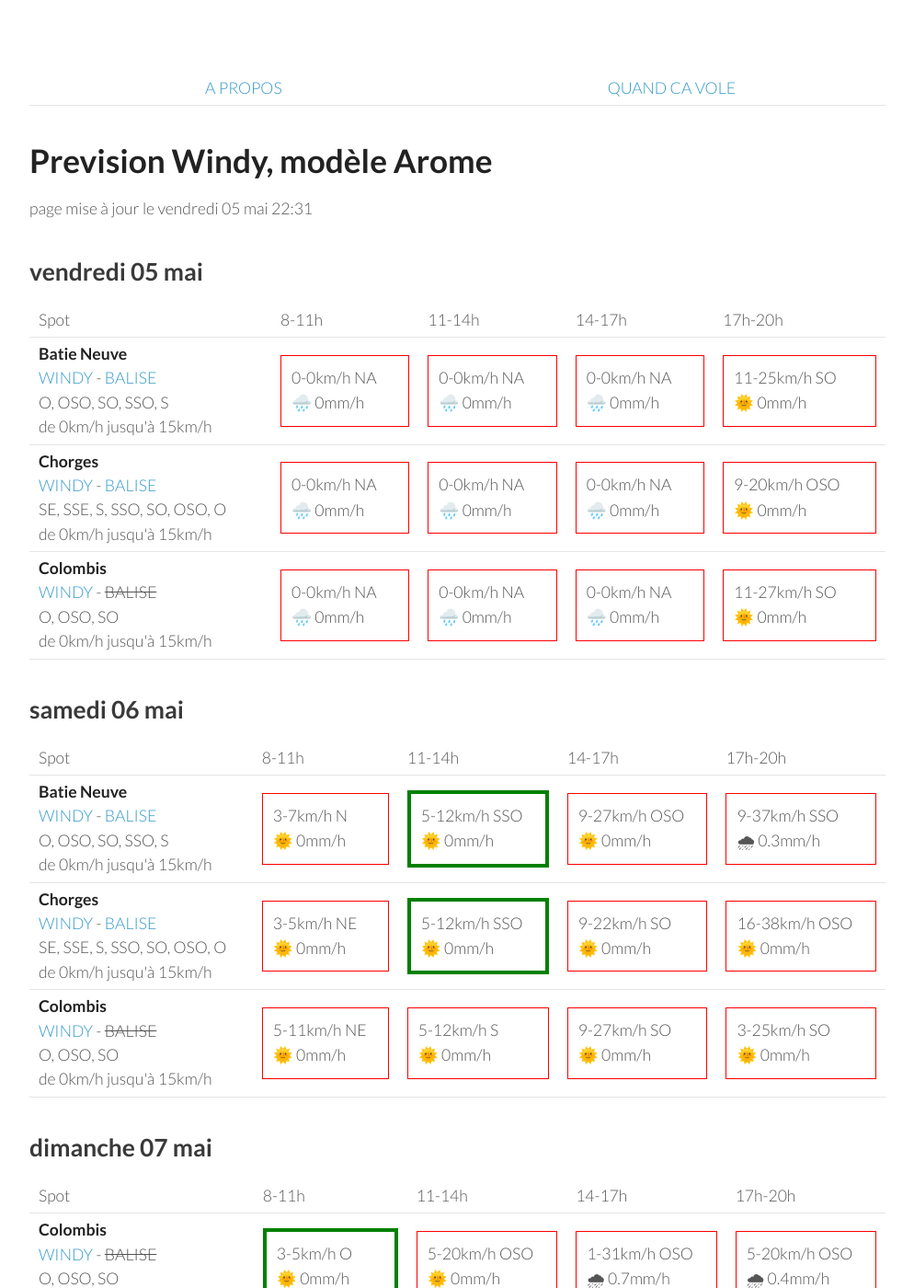
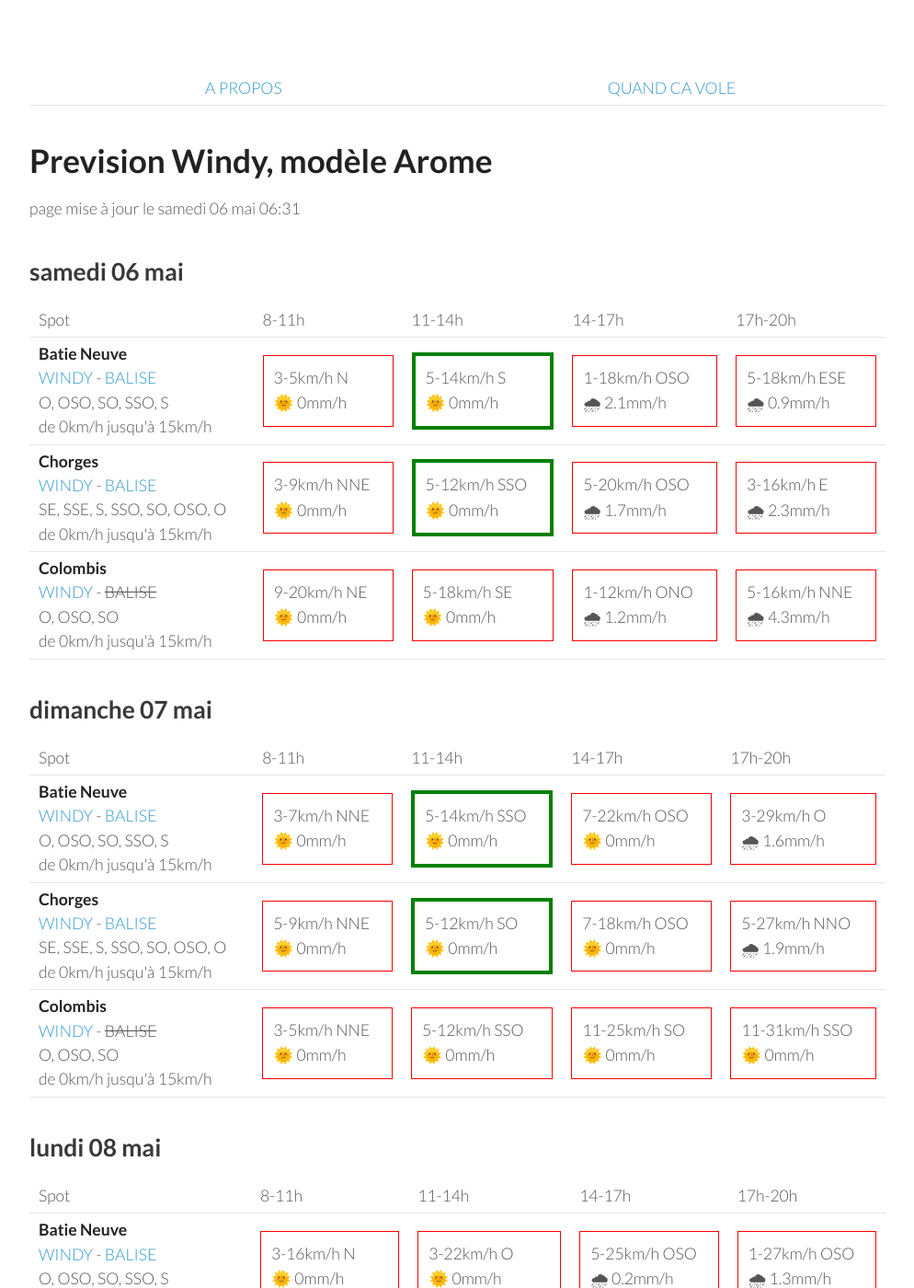
Before and after one commit to parapente-dans-le-nord/parapente-dans-le-nord.github.io, a Jekyll site: the page built from serre_poncon.markdown, in a window 1280 px wide and 1400 px high. Shown: the whole window at 92% size, without its empty margins (26-1020 px from the left). Built offline with Jekyll 4.4.1, drawn with Linux system fonts in a browser that asks for light colours; some of the changed text lies outside the part shown.

Commit message:
update index.markdown

```diff
--- a/serre_poncon.markdown
+++ b/serre_poncon.markdown
@@ -7,51 +7,8 @@ title:  "Tous les spots"
 {: .links}
 
 # Prevision Windy, modèle Arome
-page mise à jour le vendredi 05 mai 22:31
+page mise à jour le samedi 06 mai 06:31
 
-## vendredi 05 mai
-
-{::nomarkdown}
-<table>
-  <tbody>
-    <tr>
-      <td>Spot</td>
-      <td>8-11h</td>
-      <td>11-14h</td>
-      <td>14-17h</td>
-      <td>17h-20h</td>
-    </tr>
-<tr>
-        <td><strong>Batie Neuve</strong><br><a href="https://windy.com/44.584/6.236?44.559,6.262,10,m:eTtagly">WINDY</a> - <span class=""><a href="https://www.openwindmap.org/PP554">BALISE</a> </span><br> <span class="vent-favorable">O, OSO, SO, SSO, S</span><br><span class="force-vent">de 0km/h jusqu'à 15km/h</span> </td>
-
-            <td><div class="not-flyable"><p>0-0km/h NA</p><p>🌧️ 0mm/h</p></div></td>
-            <td><div class="not-flyable"><p>0-0km/h NA</p><p>🌧️ 0mm/h</p></div></td>
-            <td><div class="not-flyable"><p>0-0km/h NA</p><p>🌧️ 0mm/h</p></div></td>
-            <td><div class="not-flyable"><p>11-25km/h SO</p><p>🌞 0mm/h</p></div></td>
-
-    </tr>
-<tr>
-        <td><strong>Chorges</strong><br><a href="https://windy.com/44.578/6.280?44.559,6.262,10">WINDY</a> - <span class=""><a href="https://www.openwindmap.org/PP554">BALISE</a> </span><br> <span class="vent-favorable">SE, SSE, S, SSO, SO, OSO, O</span><br><span class="force-vent">de 0km/h jusqu'à 15km/h</span> </td>
-
-            <td><div class="not-flyable"><p>0-0km/h NA</p><p>🌧️ 0mm/h</p></div></td>
-            <td><div class="not-flyable"><p>0-0km/h NA</p><p>🌧️ 0mm/h</p></div></td>
-            <td><div class="not-flyable"><p>0-0km/h NA</p><p>🌧️ 0mm/h</p></div></td>
-            <td><div class="not-flyable"><p>9-20km/h OSO</p><p>🌞 0mm/h</p></div></td>
-
-    </tr>
-<tr>
-        <td><strong>Colombis</strong><br><a href="https://windy.com/44.494/6.216?44.559,6.262,10">WINDY</a> - <span class="no-balise"> BALISE </span><br> <span class="vent-favorable">O, OSO, SO</span><br><span class="force-vent">de 0km/h jusqu'à 15km/h</span> </td>
-
-            <td><div class="not-flyable"><p>0-0km/h NA</p><p>🌧️ 0mm/h</p></div></td>
-            <td><div class="not-flyable"><p>0-0km/h NA</p><p>🌧️ 0mm/h</p></div></td>
-            <td><div class="not-flyable"><p>0-0km/h NA</p><p>🌧️ 0mm/h</p></div></td>
-            <td><div class="not-flyable"><p>11-27km/h SO</p><p>🌞 0mm/h</p></div></td>
-
-    </tr>
-
-</tbody>
-</table>
-{:/}
 ## samedi 06 mai
 
 {::nomarkdown}
@@ -67,30 +24,30 @@ page mise à jour le vendredi 05 mai 22:31
 <tr>
         <td><strong>Batie Neuve</strong><br><a href="https://windy.com/44.584/6.236?44.559,6.262,10,m:eTtagly">WINDY</a> - <span class=""><a href="https://www.openwindmap.org/PP554">BALISE</a> </span><br> <span class="vent-favorable">O, OSO, SO, SSO, S</span><br><span class="force-vent">de 0km/h jusqu'à 15km/h</span> </td>
 
-            <td><div class="not-flyable"><p>3-7km/h N</p><p>🌞 0mm/h</p></div></td>
-            <td><div class="flyable"><p>5-12km/h SSO</p><p>🌞 0mm/h</p></div></td>
-            <td><div class="not-flyable"><p>9-27km/h OSO</p><p>🌞 0mm/h</p></div></td>
-            <td><div class="not-flyable"><p>9-37km/h SSO</p><p>🌧 0.3mm/h</p></div></td>
+            <td><div class="not-flyable"><p>3-5km/h N</p><p>🌞 0mm/h</p></div></td>
+            <td><div class="flyable"><p>5-14km/h S</p><p>🌞 0mm/h</p></div></td>
+            <td><div class="not-flyable"><p>1-18km/h OSO</p><p>🌧 2.1mm/h</p></div></td>
+            <td><div class="not-flyable"><p>5-18km/h ESE</p><p>🌧 0.9mm/h</p></div></td>
 
 
     </tr>
 <tr>
         <td><strong>Chorges</strong><br><a href="https://windy.com/44.578/6.280?44.559,6.262,10">WINDY</a> - <span class=""><a href="https://www.openwindmap.org/PP554">BALISE</a> </span><br> <span class="vent-favorable">SE, SSE, S, SSO, SO, OSO, O</span><br><span class="force-vent">de 0km/h jusqu'à 15km/h</span> </td>
 
-            <td><div class="not-flyable"><p>3-5km/h NE</p><p>🌞 0mm/h</p></div></td>
+            <td><div class="not-flyable"><p>3-9km/h NNE</p><p>🌞 0mm/h</p></div></td>
             <td><div class="flyable"><p>5-12km/h SSO</p><p>🌞 0mm/h</p></div></td>
-            <td><div class="not-flyable"><p>9-22km/h SO</p><p>🌞 0mm/h</p></div></td>
-            <td><div class="not-flyable"><p>16-38km/h OSO</p><p>🌞 0mm/h</p></div></td>
+            <td><div class="not-flyable"><p>5-20km/h OSO</p><p>🌧 1.7mm/h</p></div></td>
+            <td><div class="not-flyable"><p>3-16km/h E</p><p>🌧 2.3mm/h</p></div></td>
 
 
     </tr>
 <tr>
         <td><strong>Colombis</strong><br><a href="https://windy.com/44.494/6.216?44.559,6.262,10">WINDY</a> - <span class="no-balise"> BALISE </span><br> <span class="vent-favorable">O, OSO, SO</span><br><span class="force-vent">de 0km/h jusqu'à 15km/h</span> </td>
 
-            <td><div class="not-flyable"><p>5-11km/h NE</p><p>🌞 0mm/h</p></div></td>
-            <td><div class="not-flyable"><p>5-12km/h S</p><p>🌞 0mm/h</p></div></td>
-            <td><div class="not-flyable"><p>9-27km/h SO</p><p>🌞 0mm/h</p></div></td>
-            <td><div class="not-flyable"><p>3-25km/h SO</p><p>🌞 0mm/h</p></div></td>
+            <td><div class="not-flyable"><p>9-20km/h NE</p><p>🌞 0mm/h</p></div></td>
+            <td><div class="not-flyable"><p>5-18km/h SE</p><p>🌞 0mm/h</p></div></td>
+            <td><div class="not-flyable"><p>1-12km/h ONO</p><p>🌧 1.2mm/h</p></div></td>
+            <td><div class="not-flyable"><p>5-16km/h NNE</p><p>🌧 4.3mm/h</p></div></td>
 
 
     </tr>
@@ -111,32 +68,32 @@ page mise à jour le vendredi 05 mai 22:31
       <td>17h-20h</td>
     </tr>
 <tr>
-        <td><strong>Colombis</strong><br><a href="https://windy.com/44.494/6.216?44.559,6.262,10">WINDY</a> - <span class="no-balise"> BALISE </span><br> <span class="vent-favorable">O, OSO, SO</span><br><span class="force-vent">de 0km/h jusqu'à 15km/h</span> </td>
+        <td><strong>Batie Neuve</strong><br><a href="https://windy.com/44.584/6.236?44.559,6.262,10,m:eTtagly">WINDY</a> - <span class=""><a href="https://www.openwindmap.org/PP554">BALISE</a> </span><br> <span class="vent-favorable">O, OSO, SO, SSO, S</span><br><span class="force-vent">de 0km/h jusqu'à 15km/h</span> </td>
 
-            <td><div class="flyable"><p>3-5km/h O</p><p>🌞 0mm/h</p></div></td>
-            <td><div class="not-flyable"><p>5-20km/h OSO</p><p>🌞 0mm/h</p></div></td>
-            <td><div class="not-flyable"><p>1-31km/h OSO</p><p>🌧 0.7mm/h</p></div></td>
-            <td><div class="not-flyable"><p>5-20km/h OSO</p><p>🌧 0.4mm/h</p></div></td>
+            <td><div class="not-flyable"><p>3-7km/h NNE</p><p>🌞 0mm/h</p></div></td>
+            <td><div class="flyable"><p>5-14km/h SSO</p><p>🌞 0mm/h</p></div></td>
+            <td><div class="not-flyable"><p>7-22km/h OSO</p><p>🌞 0mm/h</p></div></td>
+            <td><div class="not-flyable"><p>3-29km/h O</p><p>🌧 1.6mm/h</p></div></td>
 
 
     </tr>
 <tr>
         <td><strong>Chorges</strong><br><a href="https://windy.com/44.578/6.280?44.559,6.262,10">WINDY</a> - <span class=""><a href="https://www.openwindmap.org/PP554">BALISE</a> </span><br> <span class="vent-favorable">SE, SSE, S, SSO, SO, OSO, O</span><br><span class="force-vent">de 0km/h jusqu'à 15km/h</span> </td>
 
-            <td><div class="not-flyable"><p>1-5km/h ONO</p><p>🌞 0mm/h</p></div></td>
-            <td><div class="not-flyable"><p>5-25km/h SO</p><p>🌞 0mm/h</p></div></td>
-            <td><div class="not-flyable"><p>1-35km/h SE</p><p>🌧 0.9mm/h</p></div></td>
-            <td><div class="not-flyable"><p>3-25km/h SO</p><p>🌧 0.5mm/h</p></div></td>
+            <td><div class="not-flyable"><p>5-9km/h NNE</p><p>🌞 0mm/h</p></div></td>
+            <td><div class="flyable"><p>5-12km/h SO</p><p>🌞 0mm/h</p></div></td>
+            <td><div class="not-flyable"><p>7-18km/h OSO</p><p>🌞 0mm/h</p></div></td>
+            <td><div class="not-flyable"><p>5-27km/h NNO</p><p>🌧 1.9mm/h</p></div></td>
 
 
     </tr>
 <tr>
-        <td><strong>Batie Neuve</strong><br><a href="https://windy.com/44.584/6.236?44.559,6.262,10,m:eTtagly">WINDY</a> - <span class=""><a href="https://www.openwindmap.org/PP554">BALISE</a> </span><br> <span class="vent-favorable">O, OSO, SO, SSO, S</span><br><span class="force-vent">de 0km/h jusqu'à 15km/h</span> </td>
+        <td><strong>Colombis</strong><br><a href="https://windy.com/44.494/6.216?44.559,6.262,10">WINDY</a> - <span class="no-balise"> BALISE </span><br> <span class="vent-favorable">O, OSO, SO</span><br><span class="force-vent">de 0km/h jusqu'à 15km/h</span> </td>
 
-            <td><div class="not-flyable"><p>1-5km/h NO</p><p>🌞 0mm/h</p></div></td>
-            <td><div class="not-flyable"><p>5-25km/h SO</p><p>🌞 0mm/h</p></div></td>
-            <td><div class="not-flyable"><p>3-35km/h SSE</p><p>🌧 0.6mm/h</p></div></td>
-            <td><div class="not-flyable"><p>5-25km/h SO</p><p>🌧 0.5mm/h</p></div></td>
+            <td><div class="not-flyable"><p>3-5km/h NNE</p><p>🌞 0mm/h</p></div></td>
+            <td><div class="not-flyable"><p>5-12km/h SSO</p><p>🌞 0mm/h</p></div></td>
+            <td><div class="not-flyable"><p>11-25km/h SO</p><p>🌞 0mm/h</p></div></td>
+            <td><div class="not-flyable"><p>11-31km/h SSO</p><p>🌞 0mm/h</p></div></td>
 
 
     </tr>
@@ -159,30 +116,30 @@ page mise à jour le vendredi 05 mai 22:31
 <tr>
         <td><strong>Batie Neuve</strong><br><a href="https://windy.com/44.584/6.236?44.559,6.262,10,m:eTtagly">WINDY</a> - <span class=""><a href="https://www.openwindmap.org/PP554">BALISE</a> </span><br> <span class="vent-favorable">O, OSO, SO, SSO, S</span><br><span class="force-vent">de 0km/h jusqu'à 15km/h</span> </td>
 
-            <td><div class="not-flyable"><p>3-18km/h NNE</p><p>🌞 0mm/h</p></div></td>
-            <td><div class="not-flyable"><p>3-22km/h ONO</p><p>🌞 0mm/h</p></div></td>
-            <td><div class="not-flyable"><p>3-24km/h OSO</p><p>🌧 0.2mm/h</p></div></td>
-            <td><div class="not-flyable"><p>7-27km/h O</p><p>🌧 0.5mm/h</p></div></td>
+            <td><div class="not-flyable"><p>3-16km/h N</p><p>🌞 0mm/h</p></div></td>
+            <td><div class="not-flyable"><p>3-22km/h O</p><p>🌞 0mm/h</p></div></td>
+            <td><div class="not-flyable"><p>5-25km/h OSO</p><p>🌧 0.2mm/h</p></div></td>
+            <td><div class="not-flyable"><p>1-27km/h OSO</p><p>🌧 1.3mm/h</p></div></td>
 
 
     </tr>
 <tr>
         <td><strong>Colombis</strong><br><a href="https://windy.com/44.494/6.216?44.559,6.262,10">WINDY</a> - <span class="no-balise"> BALISE </span><br> <span class="vent-favorable">O, OSO, SO</span><br><span class="force-vent">de 0km/h jusqu'à 15km/h</span> </td>
 
-            <td><div class="not-flyable"><p>1-12km/h NE</p><p>🌞 0mm/h</p></div></td>
-            <td><div class="not-flyable"><p>7-22km/h NO</p><p>🌞 0mm/h</p></div></td>
-            <td><div class="not-flyable"><p>3-24km/h OSO</p><p>🌧 0.2mm/h</p></div></td>
-            <td><div class="not-flyable"><p>9-25km/h OSO</p><p>🌧 0.3mm/h</p></div></td>
+            <td><div class="not-flyable"><p>1-12km/h ENE</p><p>🌞 0mm/h</p></div></td>
+            <td><div class="not-flyable"><p>5-20km/h ONO</p><p>🌞 0mm/h</p></div></td>
+            <td><div class="not-flyable"><p>5-22km/h O</p><p>🌞 0mm/h</p></div></td>
+            <td><div class="not-flyable"><p>0-25km/h NO</p><p>🌧 2.6mm/h</p></div></td>
 
 
     </tr>
 <tr>
         <td><strong>Chorges</strong><br><a href="https://windy.com/44.578/6.280?44.559,6.262,10">WINDY</a> - <span class=""><a href="https://www.openwindmap.org/PP554">BALISE</a> </span><br> <span class="vent-favorable">SE, SSE, S, SSO, SO, OSO, O</span><br><span class="force-vent">de 0km/h jusqu'à 15km/h</span> </td>
 
-            <td><div class="not-flyable"><p>3-20km/h NE</p><p>🌞 0mm/h</p></div></td>
-            <td><div class="not-flyable"><p>3-22km/h ONO</p><p>🌞 0mm/h</p></div></td>
-            <td><div class="not-flyable"><p>3-22km/h SO</p><p>🌧 0.2mm/h</p></div></td>
-            <td><div class="not-flyable"><p>7-27km/h O</p><p>🌧 0.3mm/h</p></div></td>
+            <td><div class="not-flyable"><p>3-16km/h NNE</p><p>🌞 0mm/h</p></div></td>
+            <td><div class="not-flyable"><p>3-20km/h O</p><p>🌞 0mm/h</p></div></td>
+            <td><div class="not-flyable"><p>5-24km/h SO</p><p>🌧 0.2mm/h</p></div></td>
+            <td><div class="not-flyable"><p>1-27km/h SSO</p><p>🌧 1.5mm/h</p></div></td>
 
 
     </tr>
@@ -205,8 +162,8 @@ page mise à jour le vendredi 05 mai 22:31
 <tr>
         <td><strong>Colombis</strong><br><a href="https://windy.com/44.494/6.216?44.559,6.262,10">WINDY</a> - <span class="no-balise"> BALISE </span><br> <span class="vent-favorable">O, OSO, SO</span><br><span class="force-vent">de 0km/h jusqu'à 15km/h</span> </td>
 
-            <td><div class="not-flyable"><p>5-16km/h E</p><p>🌞 0mm/h</p></div></td>
-            <td><div class="not-flyable"><p>5-20km/h ONO</p><p>🌞 0mm/h</p></div></td>
+            <td><div class="not-flyable"><p>5-20km/h E</p><p>🌞 0mm/h</p></div></td>
+            <td><div class="not-flyable"><p>3-18km/h ONO</p><p>🌞 0mm/h</p></div></td>
             <td><div class="not-flyable"><p>7-25km/h SO</p><p>🌧 0.3mm/h</p></div></td>
             <td><div class="not-flyable"><p>5-29km/h OSO</p><p>🌧 3.3mm/h</p></div></td>
 
@@ -215,8 +172,8 @@ page mise à jour le vendredi 05 mai 22:31
 <tr>
         <td><strong>Batie Neuve</strong><br><a href="https://windy.com/44.584/6.236?44.559,6.262,10,m:eTtagly">WINDY</a> - <span class=""><a href="https://www.openwindmap.org/PP554">BALISE</a> </span><br> <span class="vent-favorable">O, OSO, SO, SSO, S</span><br><span class="force-vent">de 0km/h jusqu'à 15km/h</span> </td>
 
-            <td><div class="not-flyable"><p>3-16km/h ENE</p><p>🌞 0mm/h</p></div></td>
-            <td><div class="not-flyable"><p>3-22km/h SO</p><p>🌞 0mm/h</p></div></td>
+            <td><div class="not-flyable"><p>5-18km/h ENE</p><p>🌞 0mm/h</p></div></td>
+            <td><div class="not-flyable"><p>3-22km/h SSO</p><p>🌞 0mm/h</p></div></td>
             <td><div class="not-flyable"><p>7-31km/h SSO</p><p>🌧 0.2mm/h</p></div></td>
             <td><div class="not-flyable"><p>3-33km/h O</p><p>🌧 3.8mm/h</p></div></td>
 
@@ -225,8 +182,8 @@ page mise à jour le vendredi 05 mai 22:31
 <tr>
         <td><strong>Chorges</strong><br><a href="https://windy.com/44.578/6.280?44.559,6.262,10">WINDY</a> - <span class=""><a href="https://www.openwindmap.org/PP554">BALISE</a> </span><br> <span class="vent-favorable">SE, SSE, S, SSO, SO, OSO, O</span><br><span class="force-vent">de 0km/h jusqu'à 15km/h</span> </td>
 
-            <td><div class="not-flyable"><p>3-18km/h ENE</p><p>🌞 0mm/h</p></div></td>
-            <td><div class="not-flyable"><p>3-22km/h SO</p><p>🌞 0mm/h</p></div></td>
+            <td><div class="not-flyable"><p>5-20km/h ENE</p><p>🌞 0mm/h</p></div></td>
+            <td><div class="not-flyable"><p>3-24km/h SO</p><p>🌞 0mm/h</p></div></td>
             <td><div class="not-flyable"><p>7-31km/h SO</p><p>🌧 0.2mm/h</p></div></td>
             <td><div class="not-flyable"><p>3-33km/h O</p><p>🌧 3.5mm/h</p></div></td>
 
```
